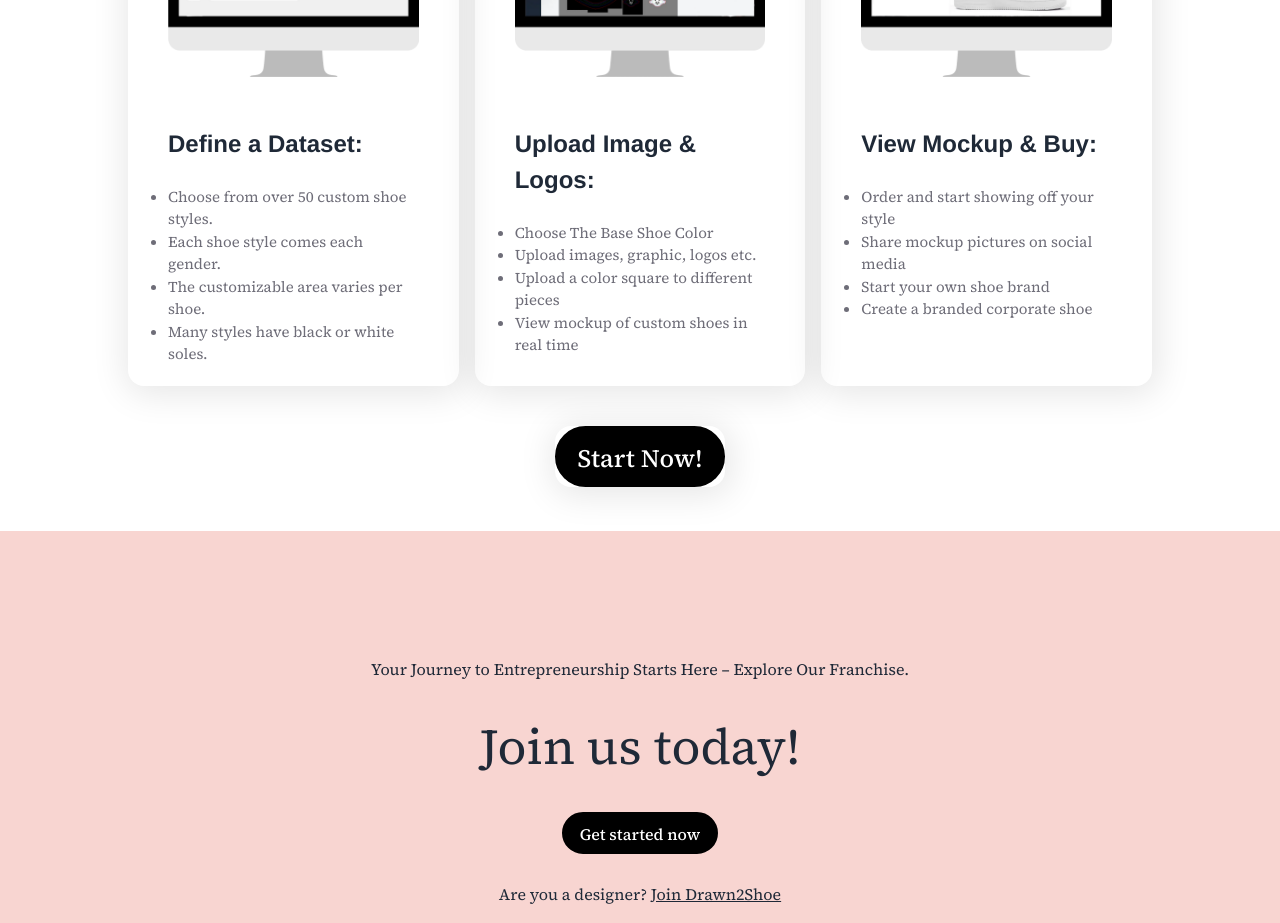
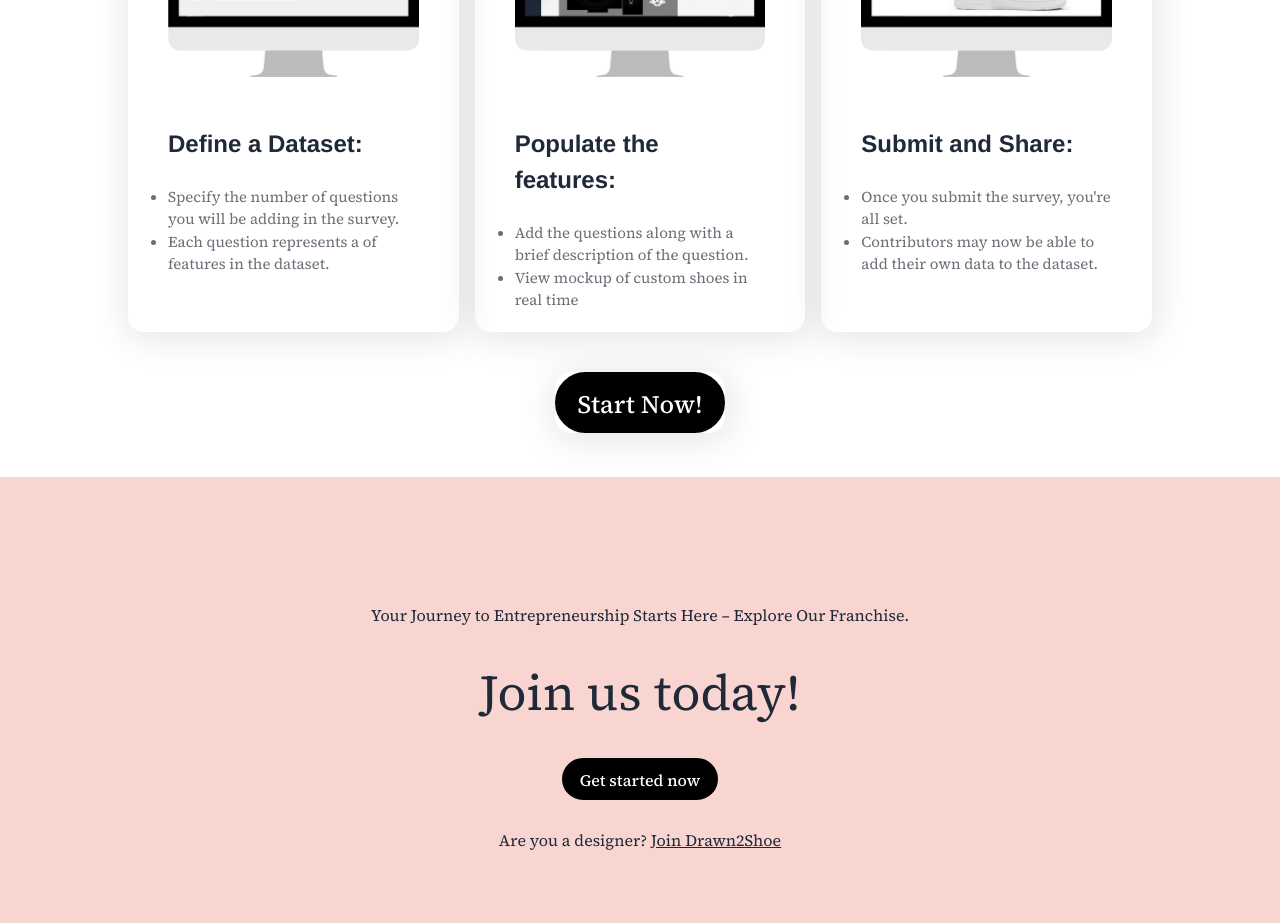
Before and after one commit to theDRB123/HackByte-24-fork, a React (Vite) app in the folder frontend/: page / in a window 1280 px wide. Shown: the part 1300-2223 px from the top of the page. Built offline with nearby package versions, Linux system fonts and the light colour scheme.

Commit message:
changes in landing page

```diff
--- a/frontend/src/components/Guide/guide.jsx
+++ b/frontend/src/components/Guide/guide.jsx
@@ -21,16 +21,10 @@ const Guide = () => {
                     <br />
                     <ul className='list-disc text-[15px] text-[#6e6d78]' >
                         <li>
-                            Choose from over 50 custom shoe styles.
+                            Specify the number of questions you will be adding in the survey.
                         </li>
                         <li>
-                            Each shoe style comes each gender.
-                        </li>
-                        <li>
-                            The customizable area varies per shoe.
-                        </li>
-                        <li>
-                        Many styles have black or white soles.
+                            Each question represents a of features in the dataset.
                         </li>
                     </ul>
                 </div>
@@ -38,18 +32,12 @@ const Guide = () => {
                     <img src={step2} alt="" />
                     <br />
                     <p className='font-bold text-[24px] custom'>
-                    Upload Image & Logos:
+                    Populate the features:
                     </p>
                     <br />
                     <ul className='list-disc text-[15px] text-[#6e6d78]'>
                         <li>
-                        Choose The Base Shoe Color
-                        </li>
-                        <li>
-                        Upload images, graphic, logos etc.
-                        </li>
-                        <li>
-                        Upload a color square to different pieces
+                        Add the questions along with a brief description of the question.
                         </li>
                         <li>
                         View mockup of custom shoes in real time
@@ -60,21 +48,15 @@ const Guide = () => {
                     <img src={step3} alt="" />
                     <br />
                     <p className='font-bold text-[24px] custom'>
-                    View Mockup & Buy:
+                    Submit and Share:
                     </p>
                     <br />
                     <ul className='list-disc text-[15px] text-[#6e6d78]'>
                         <li>
-                        Order and start showing off your style
+                        Once you submit the survey, you're all set.
                         </li>
                         <li>
-                        Share mockup pictures on social media
-                        </li>
-                        <li>
-                        Start your own shoe brand
-                        </li>
-                        <li>
-                        Create a branded corporate shoe
+                        Contributors may now be able to add their own data to the dataset.
                         </li>
                     </ul>
                 </div>
--- /dev/null
+++ b/frontend/src/components/faqs/index.jsx
@@ -0,0 +1,23 @@
+import React from 'react'
+import { Link } from 'react-router-dom'
+const contribute = () => {
+  return (
+
+    <div className='bg-[#f8d5d1]  h-[500px] flex flex-col justify-center items-center gap-7'>
+            <div className='text-center'>Look for our pre-existing datasets:</div>
+            <div className='text-[50px]'>Check out our pre-existing datasets:</div>
+            <div className='flex gap-4'>
+            <Link to="/shop">
+              <button className="inline-block bg-black text-white rounded-full border-2 border-black px-4 pb-[6px] pt-2 text-[16px] font-medium leading-normal transition duration-150 ease-in-out hover:border-white hover:bg-white hover:text-black focus:border-neutral-800 focus:text-neutral-800 focus:outline-none focus:ring-0 active:border-neutral-900 active:text-neutral-900 max-lg:text-[14px]">
+                Start Exploring Now!
+              </button>
+            </Link>
+            </div>
+            <div>
+                Got any issue? Read our FAQs <Link to='/designers' className='underline'>Join Drawn2Shoe</Link>
+            </div>
+    </div>
+  )
+}
+
+export default contribute
```
Also changed, not shown: frontend/src/assets/dataset1.png (added).
